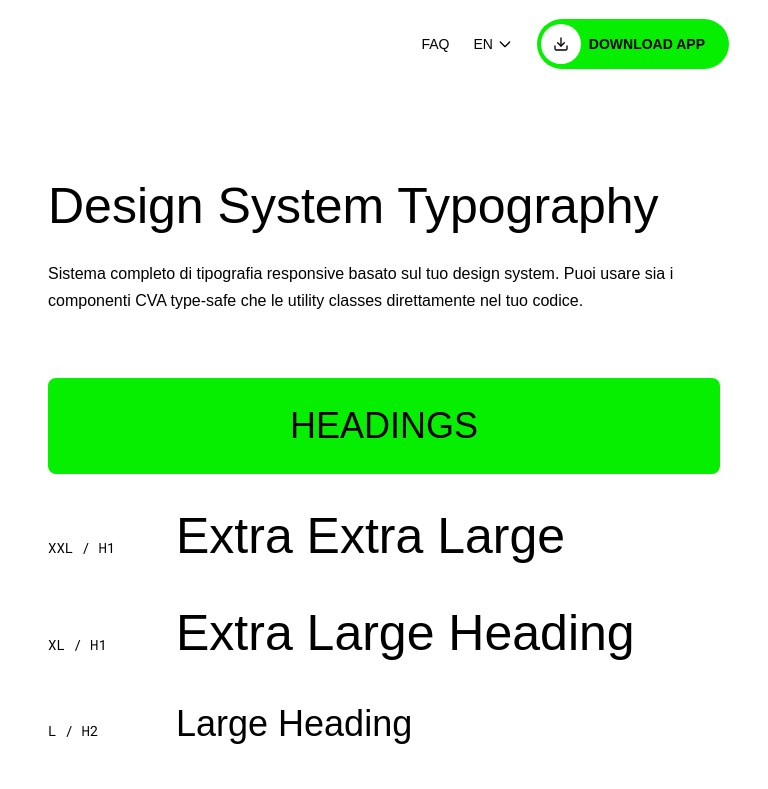
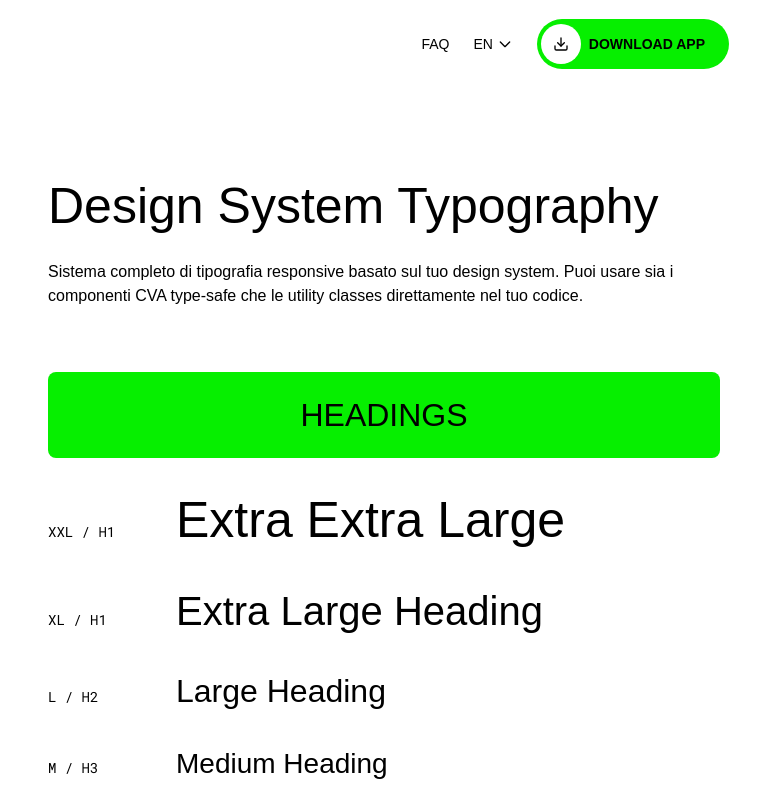
Before and after one commit to kylecraq/ges-staging, a Next.js app: page /en/typography in a window 768 px wide. Shown: the top 789 px of the page. Built offline with nearby package versions, Linux system fonts and the light colour scheme.

Commit message:
font sizes

```diff
--- a/src/app/globals.css
+++ b/src/app/globals.css
@@ -31,55 +31,84 @@
     .heading-xxl {
         font-size: 40px;
         line-height: 60px;
-        /*margin-bottom: 50px;*/
         /* Tablet */
         @media (min-width: 768px) and (max-width: 1023px) {
             font-size: 50px;
-            line-height: 60px;
-            /*margin-bottom: 50px;*/
         }
         /* Desktop */
         @media (min-width: 1024px) {
             font-size: 60px;
             line-height: 72px;
-            /*margin-bottom: 50px;*/
         }
     }
 
     .heading-xl {
+        font-size: 32px;
+        line-height: 48px;
+        /* Tablet */
+        @media (min-width: 768px) and (max-width: 1023px) {
+            font-size: 40px;
+        }
+        /* Desktop */
+        @media (min-width: 1024px) {
             font-size: 50px;
             line-height: 60px;
-        /*margin-bottom: 50px;*/
+        }
     }
 
     .heading-l {
-        font-size: 36px;
-        line-height: 48px;
-        /*margin-bottom: 35px;*/
+        font-size: 24px;
+        line-height: 36px;
+        /* Tablet */
+        @media (min-width: 768px) and (max-width: 1023px) {
+            font-size: 32px;
+            line-height: 38px;
+        }
+        /* Desktop */
+        @media (min-width: 1024px) {
+            font-size: 38px;
+            line-height: 45px;
+        }
     }
 
     .heading-m {
+        font-size: 21px;
+        line-height: 32px;
+        /* Tablet */
+        @media (min-width: 768px) and (max-width: 1023px) {
+            font-size: 28px;
+            line-height: 34px;
+        }
+        /* Desktop */
+        @media (min-width: 1024px) {
             font-size: 30px;
             line-height: 36px;
-        /*margin-bottom: 32px;*/
+        }
     }
 
     .heading-s {
+        font-size: 18px;
+        line-height: 27px;
+        /* Tablet */
+        @media (min-width: 768px) and (max-width: 1023px) {
             font-size: 24px;
             line-height: 29px;
-        /*margin-bottom: 32px;*/
+        }
     }
 
     .heading-xs {
+        font-size: 16px;
+        line-height: 24px;
+        /* Tablet */
+        @media (min-width: 768px) and (max-width: 1023px) {
             font-size: 21px;
             line-height: 25px;
-        /*margin-bottom: 35px;*/
+        }
     }
 
     .heading-xxs {
-        font-size: 16px;
+        font-size: 14px;
         line-height: 17px;
-        /*margin-bottom: 35px;*/
     }
 
     /* =========================
@@ -87,7 +116,7 @@
        ========================= */
     .body-text {
         font-size: 16px;
-        line-height: 27px;
+        line-height: 24px;
         /*margin-bottom: 32px;*/
     }
 
@@ -126,7 +155,6 @@
 }
 
 
-
 @media (prefers-color-scheme: dark) {
     :root {
         --background: #1c1e1c;
```
Lines whose indentation alone changed are shown as unchanged.
